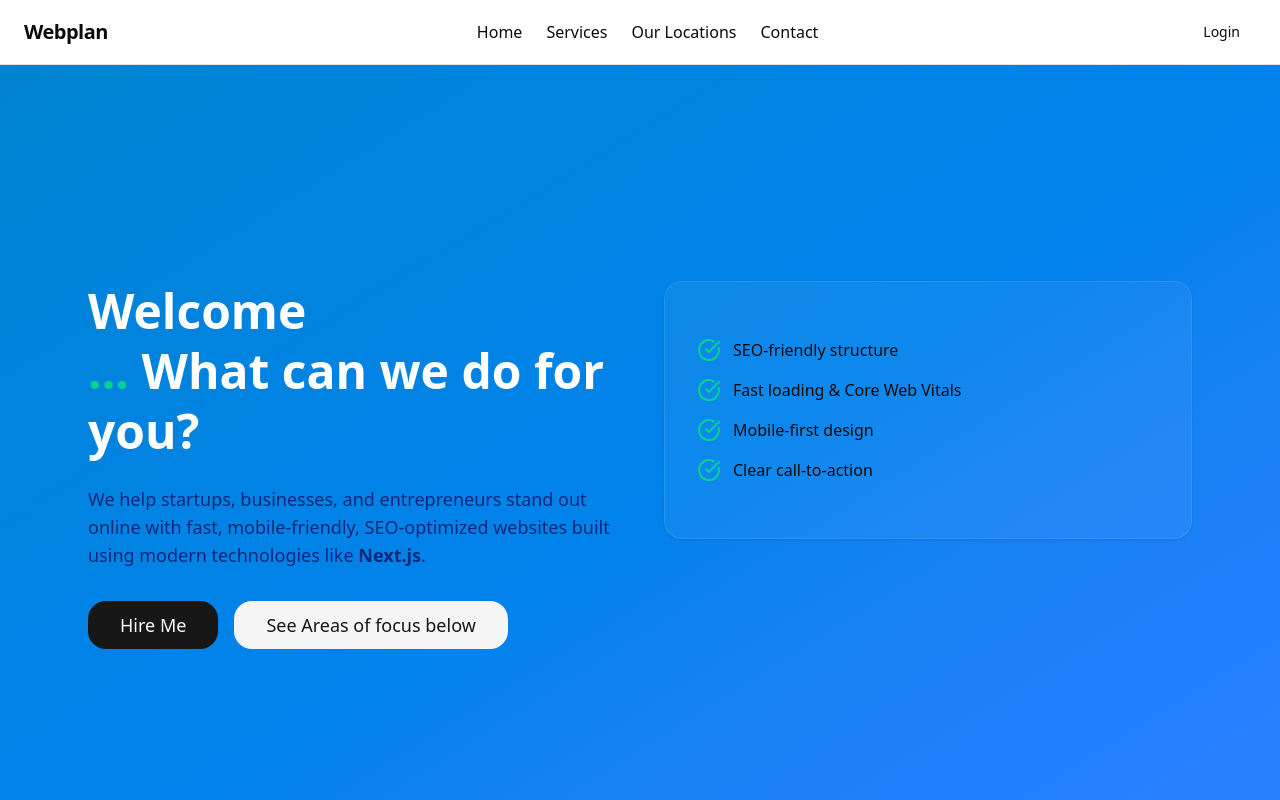
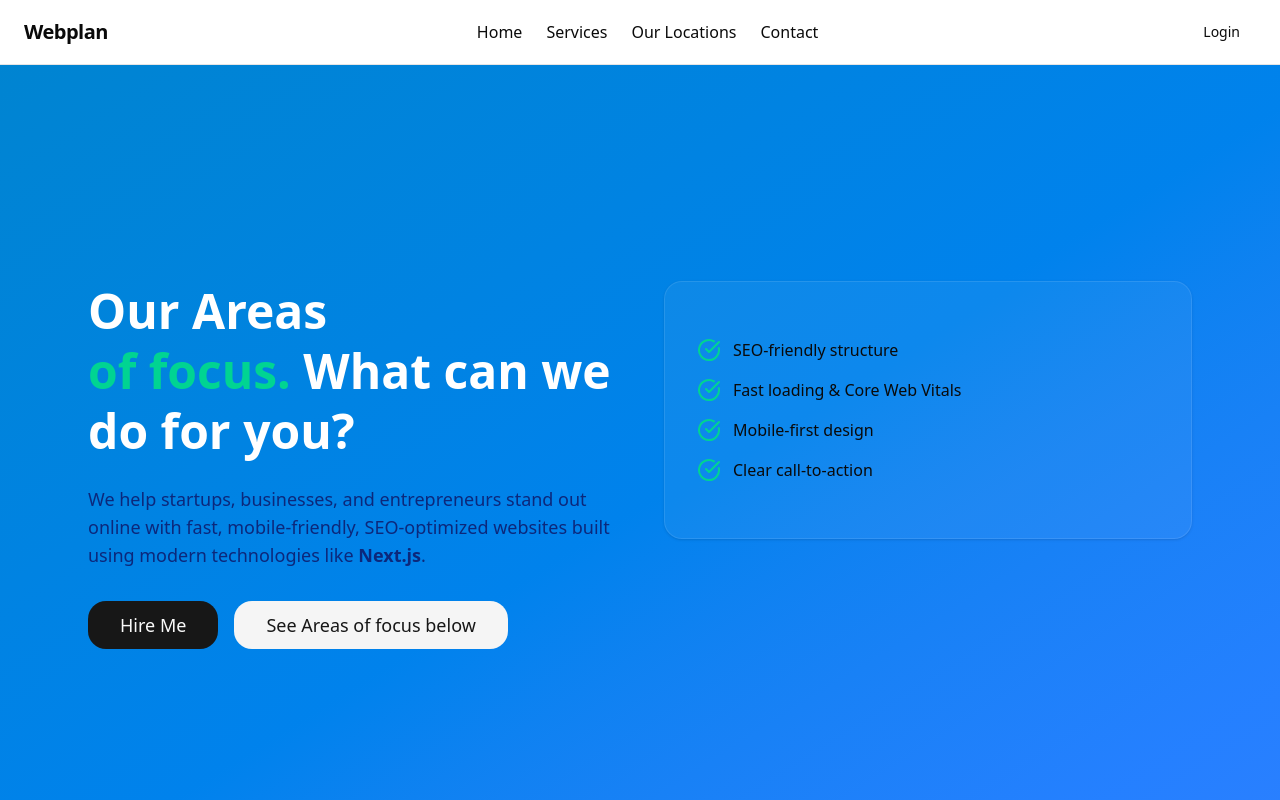
Before and after one commit to ceno2017/webdesignnaija, a Next.js app: page /locationBased in a window 1280 px wide. Shown: the top 800 px of the page. Built offline with nearby package versions, Linux system fonts and the light colour scheme; no server answers.

Commit message:
Worked on location

```diff
--- a/app/locationBased/page.tsx
+++ b/app/locationBased/page.tsx
@@ -10,9 +10,6 @@
 };
 
 export default async function WebDesignLandingPage() {
-  const session = await auth();
-  const firstName = session?.user?.name?.split(" ").at(0);
-
   return (
     <>
       <Head>
@@ -34,9 +31,9 @@
         <div className="max-w-6xl mx-auto px-6 grid md:grid-cols-2 gap-12">
           <div>
             <h1 className="text-4xl md:text-5xl font-bold leading-tight">
-              Welcome <br />
-              <span className="text-emerald-400">{firstName}...</span> What can
-              we do for you?
+              Our Areas <br />
+              <span className="text-emerald-400">of focus.</span> What can we do
+              for you?
             </h1>
             <p className="mt-6 text-lg text-[#0C287B]">
               We help startups, businesses, and entrepreneurs stand out online
@@ -108,7 +105,7 @@
               },
               {
                 name: "Abuja",
-                desc: "We have a presence in Abuja, and can provide any of our web development services in Abuja including data analysis..",
+                desc: "We have a presence in Abuja, and can provide any of our web development services in Abuja including data analysis.",
                 link: "/abuja",
               },
               {
```
